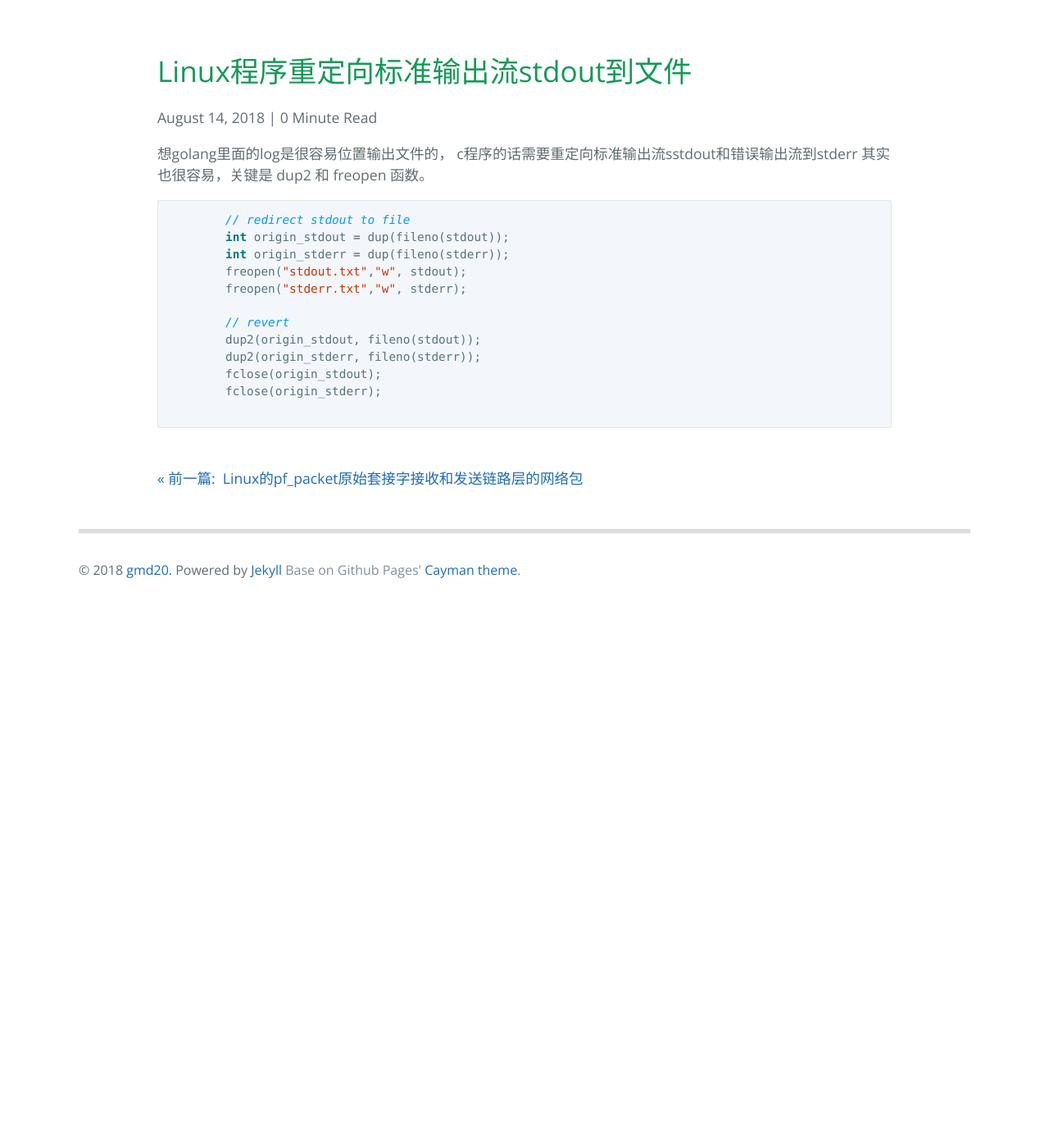
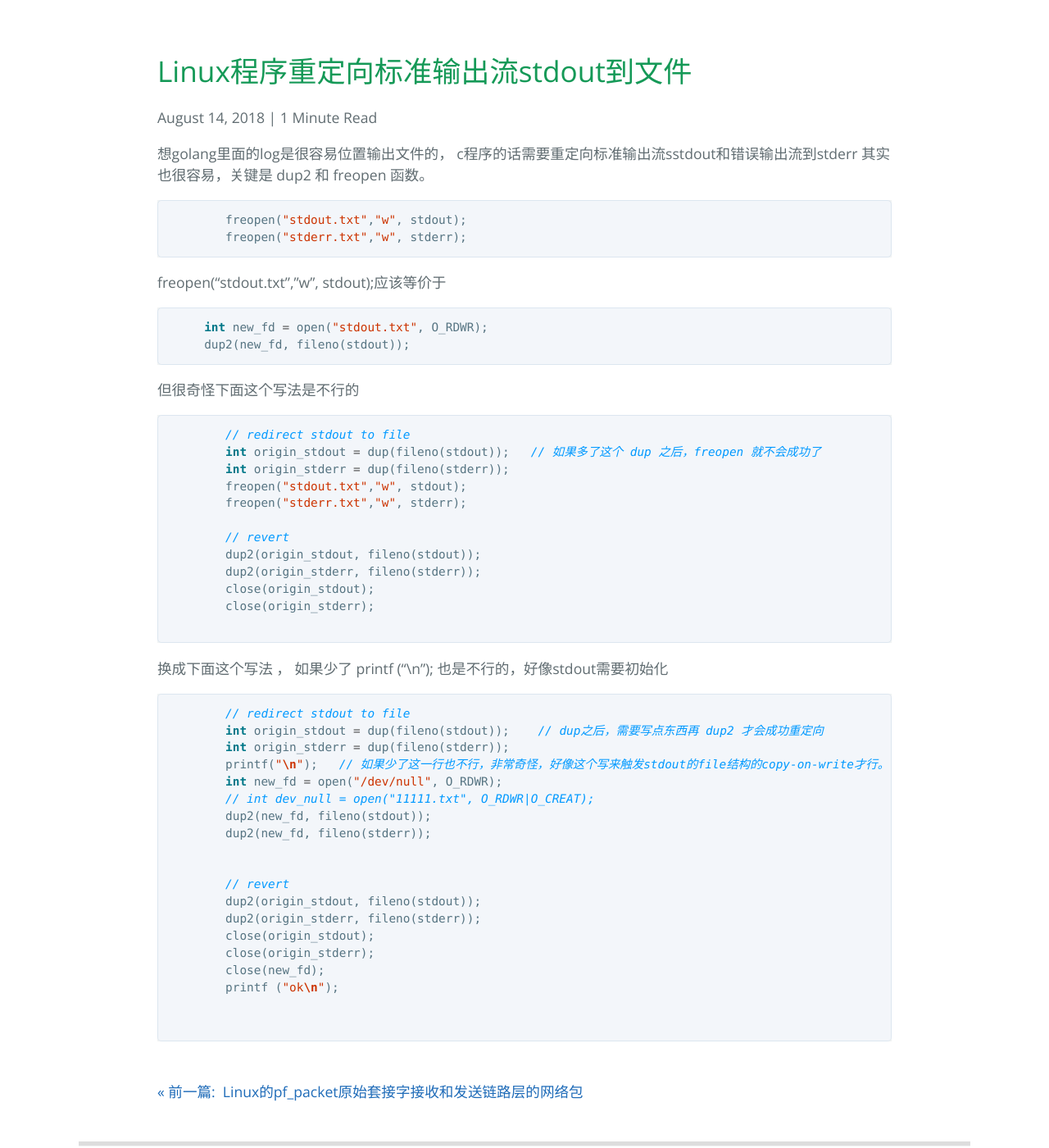
Before and after one commit to gmd20/gmd20.github.io, a Jekyll site: the page built from _posts/2018-08-14-linux程序重定向标准输出流stdout到文件.markdown, in a window 1280 px wide and 1400 px high, scrolled down 387 px. Shown: the whole window at 82% size. Built offline with Jekyll 4.4.1, drawn with Linux system fonts in a browser that asks for light colours; Markdown is read by kramdown in place of the engine named in the settings; comment, search, counter and statistics services are not loaded; before the commit the page ends 1142 px from its top, so only the background shows below that.

Commit message:
Update 2018-08-14-linux程序重定向标准输出流stdout到文件.markdown

````diff
--- a/_posts/2018-08-14-linux程序重定向标准输出流stdout到文件.markdown
+++ b/_posts/2018-08-14-linux程序重定向标准输出流stdout到文件.markdown
@@ -1,9 +1,24 @@
 想golang里面的log是很容易位置输出文件的， c程序的话需要重定向标准输出流sstdout和错误输出流到stderr
 其实也很容易，关键是 dup2 和 freopen 函数。
 
+
+```c
+        freopen("stdout.txt","w", stdout);
+        freopen("stderr.txt","w", stderr);
+```
+
+ freopen("stdout.txt","w", stdout);应该等价于
+ ```c
+     int new_fd = open("stdout.txt", O_RDWR);
+     dup2(new_fd, fileno(stdout));
+```
+
+
+
+但很奇怪下面这个写法是不行的
 ```c
         // redirect stdout to file
-        int origin_stdout = dup(fileno(stdout));
+        int origin_stdout = dup(fileno(stdout));   // 如果多了这个 dup 之后，freopen 就不会成功了
         int origin_stderr = dup(fileno(stderr));
         freopen("stdout.txt","w", stdout);
         freopen("stderr.txt","w", stderr);
@@ -11,7 +26,30 @@
         // revert
         dup2(origin_stdout, fileno(stdout));
         dup2(origin_stderr, fileno(stderr));
-        fclose(origin_stdout);
-        fclose(origin_stderr);
+        close(origin_stdout);
+        close(origin_stderr);
 
 ```
+
+换成下面这个写法 ， 如果少了 printf ("\n");  也是不行的，好像stdout需要初始化
+```c
+        // redirect stdout to file
+        int origin_stdout = dup(fileno(stdout));    // dup之后，需要写点东西再 dup2 才会成功重定向
+        int origin_stderr = dup(fileno(stderr));
+        printf("\n");   // 如果少了这一行也不行，非常奇怪，好像这个写来触发stdout的file结构的copy-on-write才行。
+        int new_fd = open("/dev/null", O_RDWR);
+        // int dev_null = open("11111.txt", O_RDWR|O_CREAT);
+        dup2(new_fd, fileno(stdout));
+        dup2(new_fd, fileno(stderr));
+
+
+        // revert
+        dup2(origin_stdout, fileno(stdout));
+        dup2(origin_stderr, fileno(stderr));
+        close(origin_stdout);
+        close(origin_stderr);
+        close(new_fd);
+        printf ("ok\n");
+
+
+```
````
